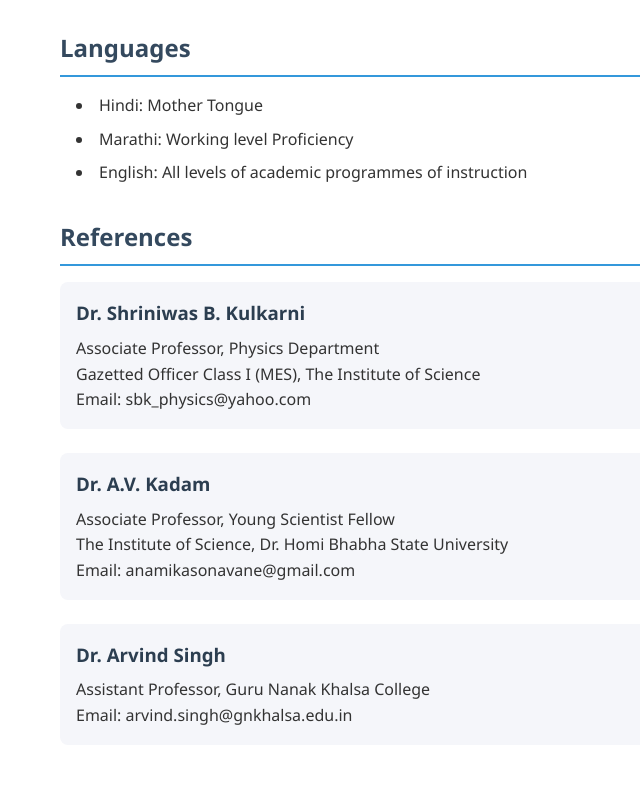
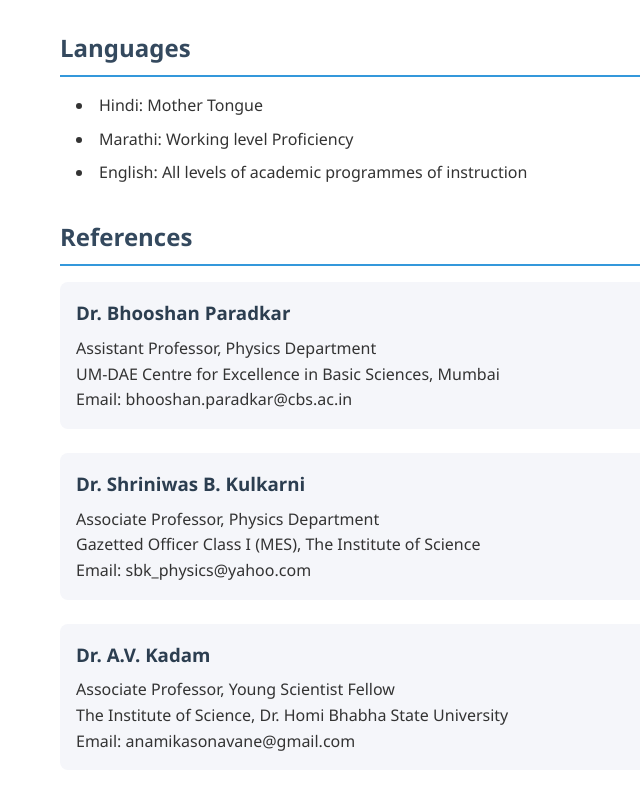
Before and after one commit to Abhi4phy/abhi4phy.github.io, a plain HTML site: page index.html in a window 1280 px wide. Shown: the part 1603-2393 px from the top of the page, without its empty margins (0-640 px from the left). Drawn offline with Linux system fonts and the light colour scheme.

Commit message:
Update index.html

```diff
--- a/index.html
+++ b/index.html
@@ -101,6 +101,13 @@
     <section>
         <h2>References</h2>
         <div class="experience-item">
+            <h3>Dr. Bhooshan Paradkar</h3>
+            <p>Assistant Professor, Physics Department</p>
+            <p>UM-DAE Centre for Excellence in Basic Sciences, Mumbai</p>
+            <p>Email: bhooshan.paradkar@cbs.ac.in</p>
+        </div>
+
+        <div class="experience-item">
             <h3>Dr. Shriniwas B. Kulkarni</h3>
             <p>Associate Professor, Physics Department</p>
             <p>Gazetted Officer Class I (MES), The Institute of Science</p>
@@ -114,11 +121,6 @@
             <p>Email: anamikasonavane@gmail.com</p>
         </div>
 
-        <div class="experience-item">
-            <h3>Dr. Arvind Singh</h3>
-            <p>Assistant Professor, Guru Nanak Khalsa College</p>
-            <p>Email: arvind.singh@gnkhalsa.edu.in</p>
-        </div>
     </section>
 </body>
 </html>
```
